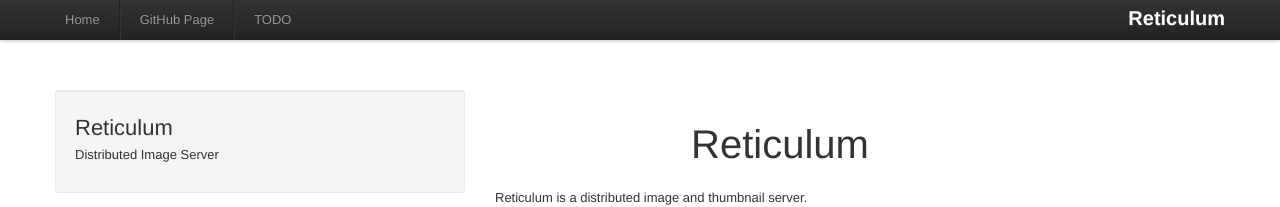
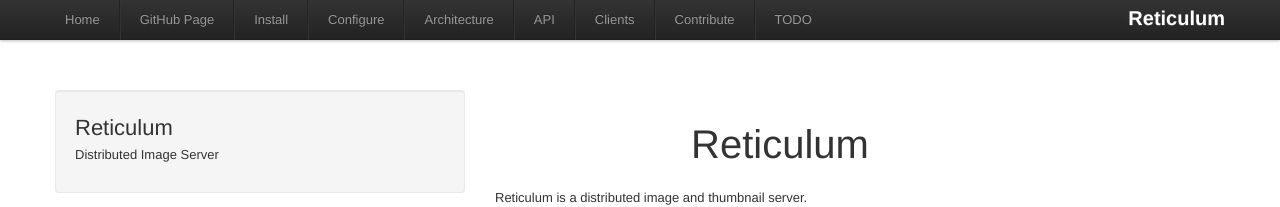
Before and after one commit to thraxil/reticulum, a Jekyll site: the page built from index.markdown, in a window 1280 px wide. Shown: the top 207 px of the page. Built offline with Jekyll 4.4.1, drawn with Linux system fonts in a browser that asks for light colours; comment, search, counter and statistics services are not loaded.

Commit message:
fleshing out nav

```diff
--- a/_includes/navigation.html
+++ b/_includes/navigation.html
@@ -9,11 +9,42 @@
 		  </li>
 		  <li class="divider-vertical"></li>
 		  <li class="">
-			<a href="http://github.com/thraxil/reticulum">GitHub Page</a>
+			<a href="https://github.com/thraxil/reticulum">GitHub Page</a>
 		  </li>
+
 		  <li class="divider-vertical"></li>
 		  <li class="">
-			<a href="http://thraxil.github.com/reticulum/TODO">TODO</a>
+			<a href="http://thraxil.github.com/reticulum/install.html">Install</a>
+		  </li>
+
+		  <li class="divider-vertical"></li>
+		  <li class="">
+			<a href="http://thraxil.github.com/reticulum/configure.html">Configure</a>
+		  </li>
+
+		  <li class="divider-vertical"></li>
+		  <li class="">
+			<a href="http://thraxil.github.com/reticulum/architecture.html">Architecture</a>
+		  </li>
+
+		  <li class="divider-vertical"></li>
+		  <li class="">
+			<a href="http://thraxil.github.com/reticulum/api.html">API</a>
+		  </li>
+
+		  <li class="divider-vertical"></li>
+		  <li class="">
+			<a href="http://thraxil.github.com/reticulum/clients.html">Clients</a>
+		  </li>
+
+		  <li class="divider-vertical"></li>
+		  <li class="">
+			<a href="http://thraxil.github.com/reticulum/contribute.html">Contribute</a>
+		  </li>
+
+		  <li class="divider-vertical"></li>
+		  <li class="">
+			<a href="http://thraxil.github.com/reticulum/TODO.html">TODO</a>
 		  </li>
 
 		</ul>
```
